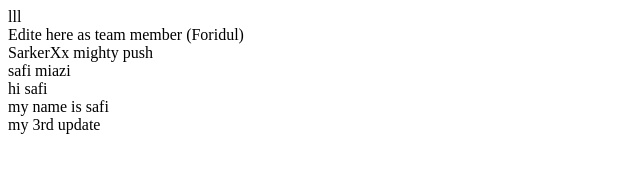
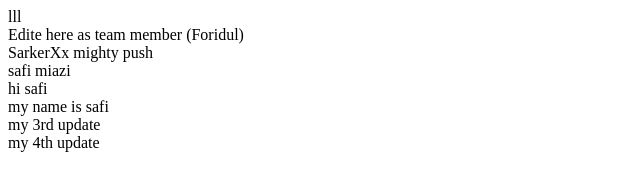
Before and after one commit to logic-legends-team/prac, a plain HTML site: page index.html in a window 1280 px wide. Shown: the full height of the page, 0-640 px from the left. Drawn offline with Linux system fonts and the light colour scheme.

Commit message:
mia pidamu

```diff
--- a/index.html
+++ b/index.html
@@ -13,5 +13,6 @@
     <div>hi safi</div>
     <div> my name is safi</div>
     <div> my 3rd update</div>
+    <div>my 4th update</div>
   </body>
 </html>
```
